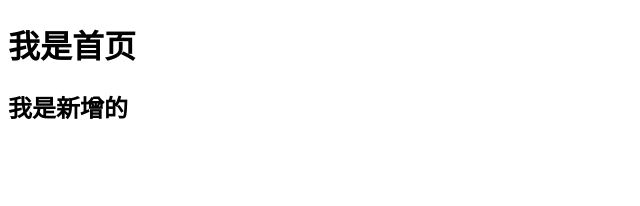
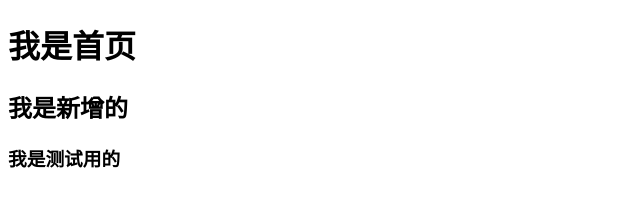
Before and after one commit to 18895684046/zzFirst, a plain HTML site: page index.html in a window 1280 px wide. Shown: the whole page, without its empty margins (0-640 px from the left). Drawn offline with Linux system fonts and the light colour scheme.

Commit message:
这是我用来测试的

```diff
--- a/index.html
+++ b/index.html
@@ -8,5 +8,6 @@
 <body>
     <h1>我是首页</h1>
     <h2>我是新增的</h2>
+    <h3>我是测试用的</h3>
 </body>
 </html>
```
